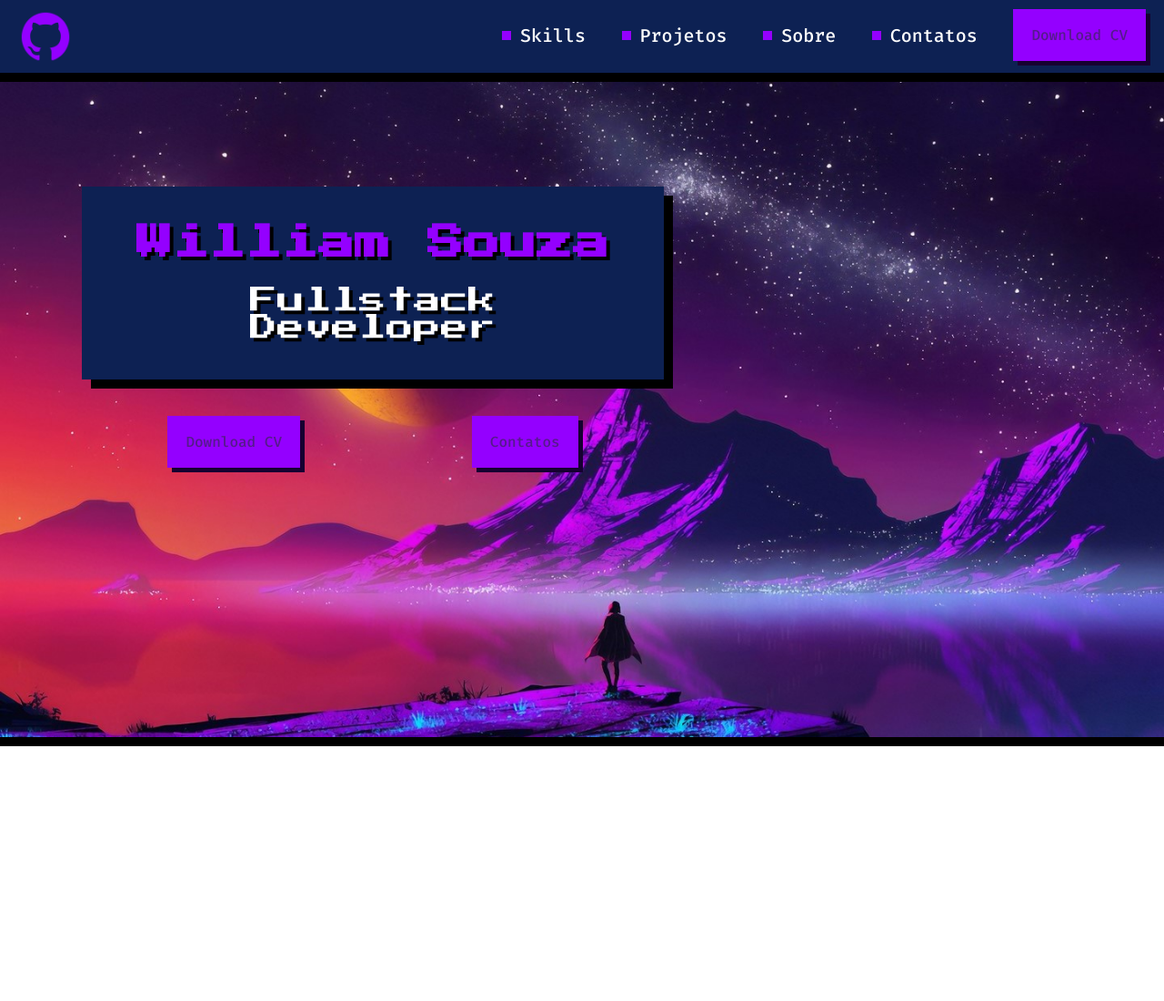
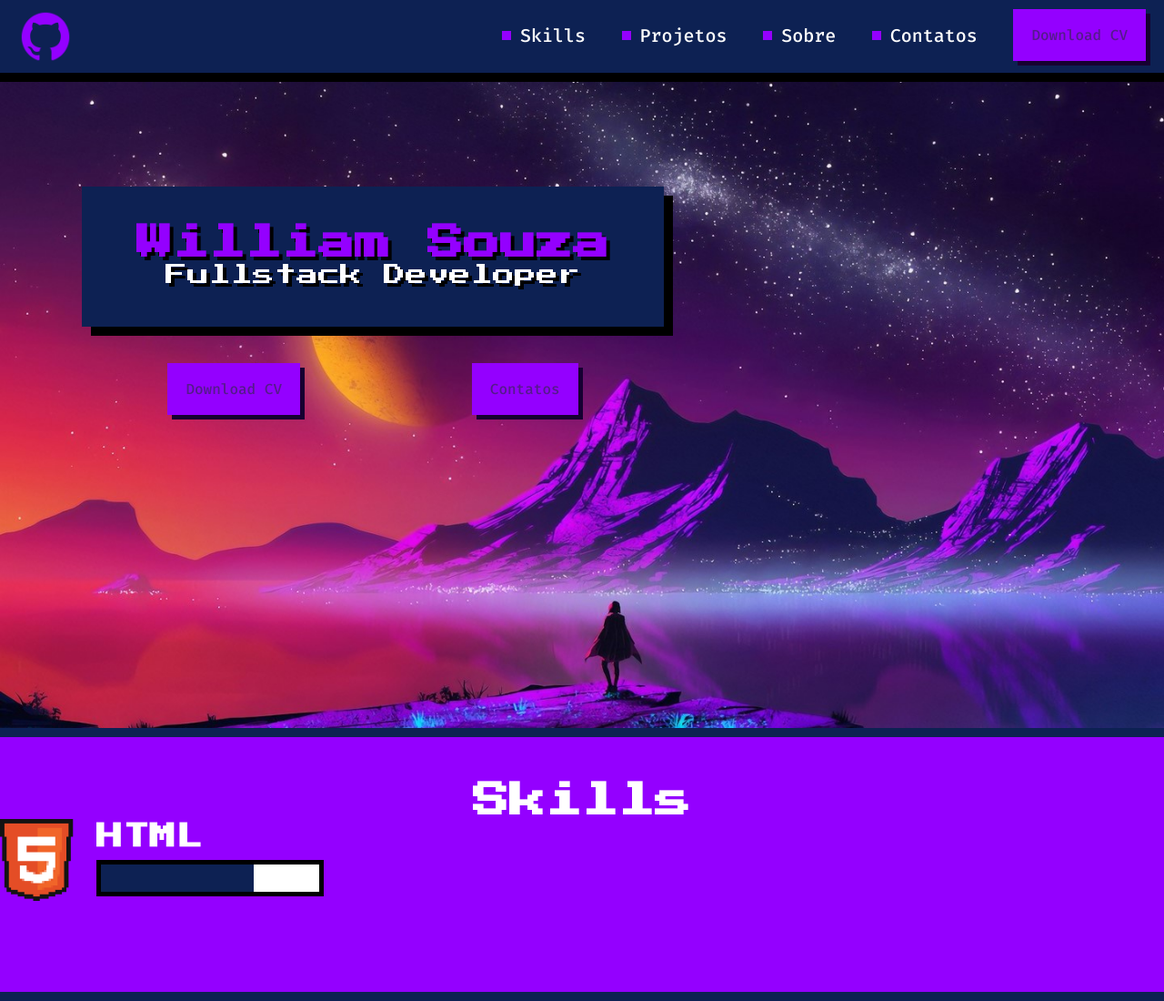
Before and after one commit to SpeareShakew/speareshakew.github.io, a plain HTML site: page index.html in a window 1280 px wide. Shown: the whole page at 91% size. Before the commit the page ends 820 px from the top, so only its background shows below. Drawn offline with Linux system fonts and the light colour scheme.

Commit message:
Inicio Skills

```diff
--- a/css/components/banner.css
+++ b/css/components/banner.css
@@ -3,8 +3,8 @@
     background-image: url(../../assets/img/photo.jpg);
     background-repeat: no-repeat;
     background-size: 100%;
-    height: 730px;
-    border-bottom: 10px solid black;
+    height: 720px;
+    border-bottom: 10px solid #0D2153;
     padding-top: 115px;
     padding-left: 90px;
 
--- /dev/null
+++ b/css/components/main-skills.css
@@ -0,0 +1,16 @@
+.main-skill {
+    font-family: 'Press Start 2p', 'Fira Code', Arial, Helvetica, sans-serif;
+    font-size: 25px;
+    color: #fff;
+    display: flex;
+}
+
+.main-skill .icon{
+    margin-right: 25px;
+}
+
+.main-skill .right{
+    display: flex;
+    flex-direction: column;
+    justify-content:space-around;
+}
--- a/css/components/title.css
+++ b/css/components/main-title.css
@@ -1,4 +1,4 @@
-.title{
+.main-title{
     font-family: 'Press Start 2p', 'Fira Code', Arial, Helvetica, sans-serif;
     font-size: 40px;
     line-height: 40px;
@@ -7,3 +7,9 @@
     text-shadow: 4px 4px 0 black;
 
 }
+
+.main-title.-second{
+    color: white;
+    text-shadow: none;
+    text-align: center;
+}
--- /dev/null
+++ b/css/components/progress-bar.css
@@ -0,0 +1,21 @@
+.progress-bar{
+    box-sizing: border-box;
+    background-color: #fff;
+    border: 5px solid black;
+    height: 40px;
+}
+
+.progress-bar::-moz-progress-bar {
+    background-color: #0D2153;
+}
+.progress-bar::-webkit-progress-value
+{
+    background-color: #0D2153;
+}
+.progress-bar::-moz-progress-bar{
+    background-color: #fff;
+}
+.progress-bar::-webkit-progress-bar
+ {
+    background-color: #fff;
+}
--- /dev/null
+++ b/css/components/section.css
@@ -0,0 +1,6 @@
+.section{
+    background-color: #9400FF;
+    padding-top: 50px;
+    padding-bottom: 100px;
+    border-bottom:10px solid #0D2153 ;
+}
--- a/css/components/subtitle.css
+++ b/css/components/subtitle.css
@@ -1,7 +1,6 @@
 .subtitle{
     font-family: 'Press Start 2p', 'Fira Code', Arial, Helvetica, sans-serif;
     color: #ffffff;
-    font-size: 30px;
     text-shadow: 4px 4px 0 black;
     font-weight: 400;
     line-height: 30px;
--- a/index.html
+++ b/index.html
@@ -8,12 +8,15 @@
         <link rel="stylesheet" href="css/reset.css">
         <link rel="stylesheet" href="css/index.css">
         <link rel="stylesheet" href="css/components/header.css">
-        <link rel="stylesheet" href="css/components/title.css">
+        <link rel="stylesheet" href="css/components/main-title.css">
         <link rel="stylesheet" href="css/components/subtitle.css">
         <link rel="stylesheet" href="css/components/box.css">
         <link rel="stylesheet" href="css/components/button.css">
         <link rel="stylesheet" href="css/components/action.css">
         <link rel="stylesheet" href="css/components/banner.css">
+        <link rel="stylesheet" href="css/components/section.css">
+        <link rel="stylesheet" href="css/components/progress-bar.css">
+        <link rel="stylesheet" href="css/components/main-skills.css">
 
     </head>
     </head>
@@ -31,7 +34,7 @@
         <section class="banner">
             <div class="wrapper">
                 <div class="box">
-                    <h1 class="title">William Souza</h1>
+                    <h1 class="main-title">William Souza</h1>
                     <h2 class="subtitle">Fullstack Developer</h2>
                 </div>
 
@@ -41,5 +44,15 @@
                 </div>
             </div>
         </section>
+        <section class="section">
+            <h2 class="main-title -second">Skills</h2>
+            <article class="main-skill">
+                <img class="icon" src="assets/img/icons/ico_html5.png" alt="Logo HTML 5 em pixel art">
+                <div class="right">
+                    <h3 class="title">HTML</h3>
+                    <progress class="progress-bar" max="100" value="70">70%</progress>
+                </div>
+            </article>
+        </section>
     </body>
 </html>
```
Also changed, not shown: assets/img/icons/ico_html5.png (added), assets/img/icons/ico_nodejs.png (added).
